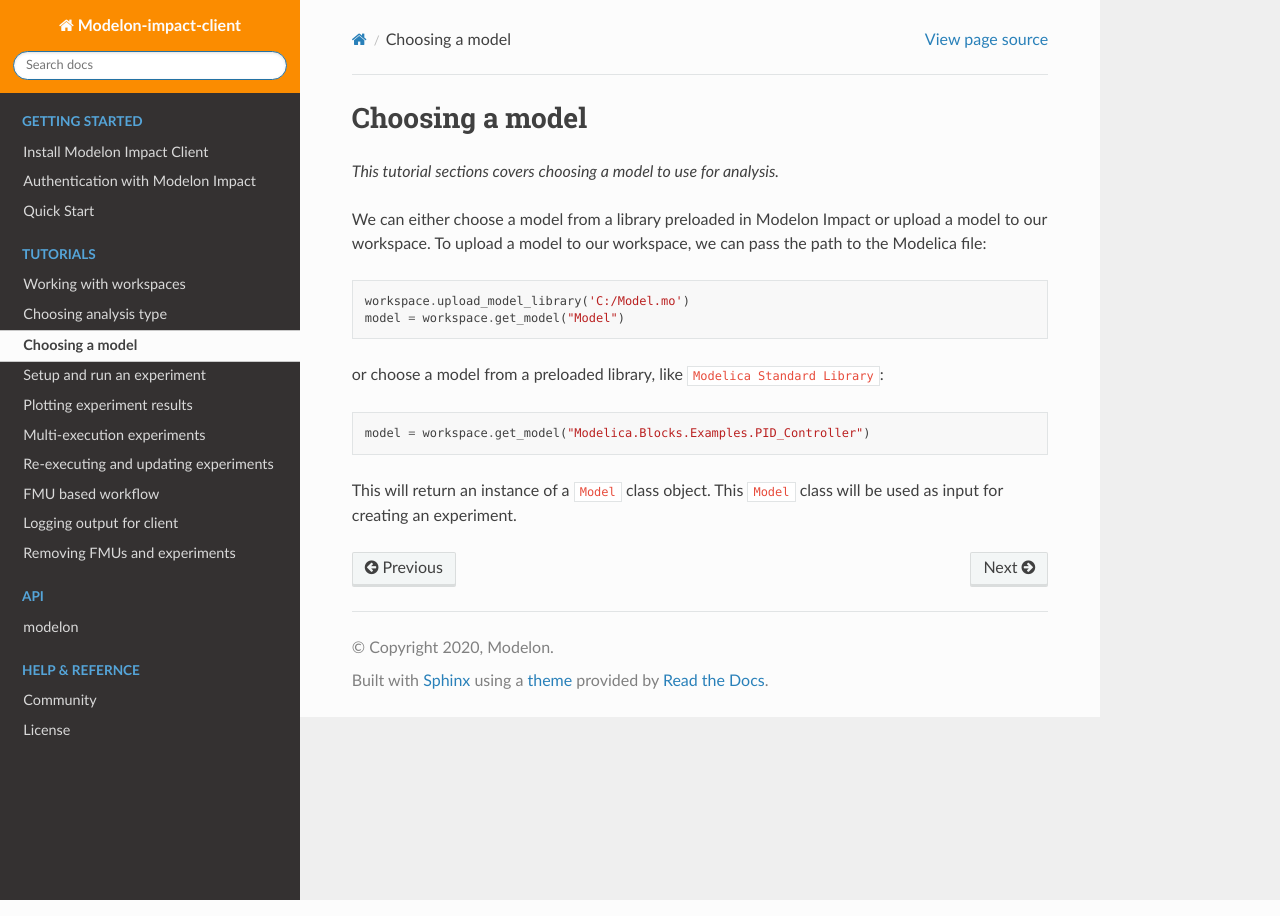
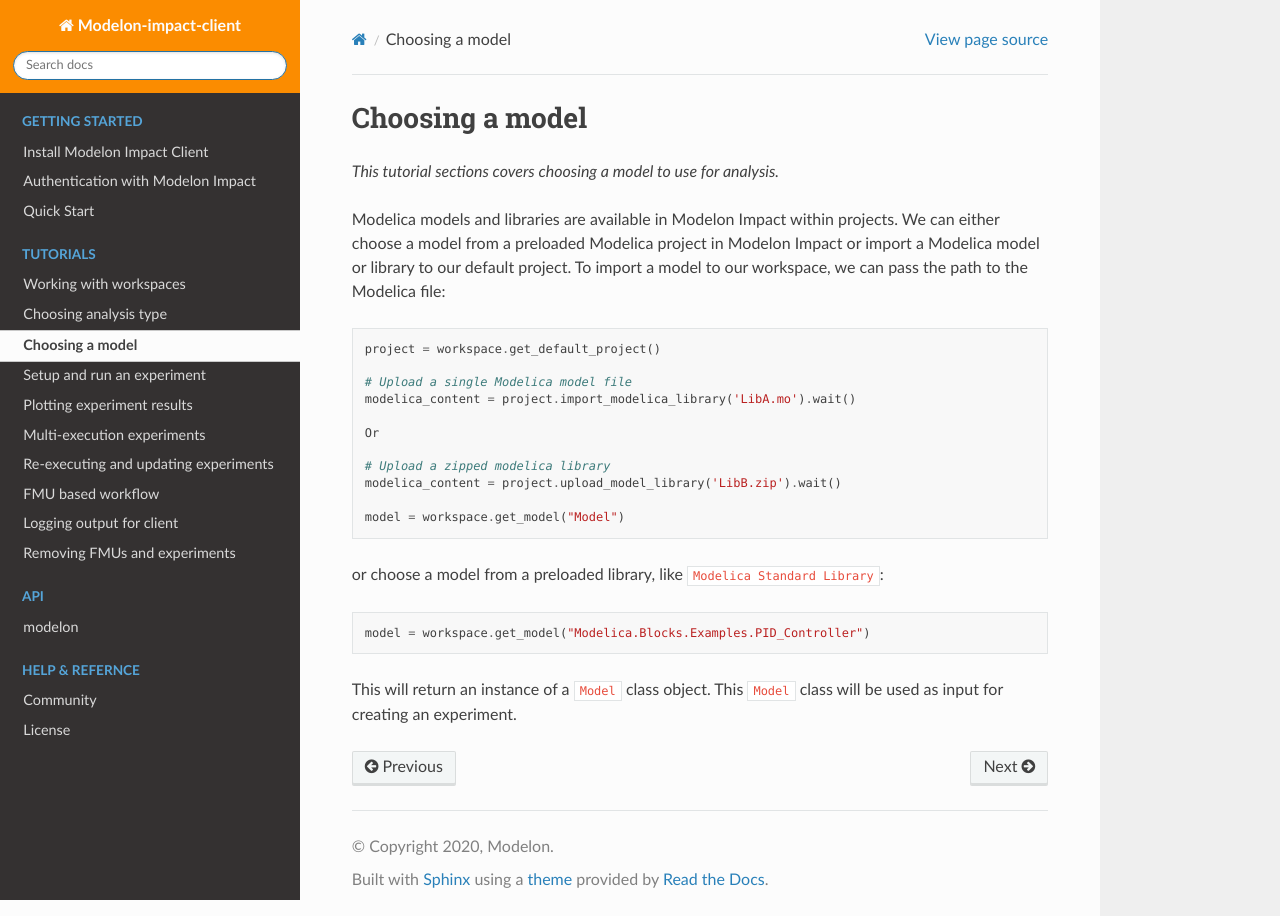
Before and after one commit to modelon-community/impact-client-python, a Sphinx documentation site: the page built from docs/source/choosing_a_model.rst, in a window 1280 px wide. Built offline with Sphinx 7.4.7 and the Read the Docs theme 2.0.0, drawn with Linux system fonts in a browser that asks for light colours.

Commit message:
chore: updated choosing a model section

```diff
--- a/docs/source/choosing_a_model.rst
+++ b/docs/source/choosing_a_model.rst
@@ -3,10 +3,20 @@
 
 *This tutorial sections covers choosing a model to use for analysis.*
 
-We can either choose a model from a library preloaded in Modelon Impact or upload a model to our workspace. To upload
-a model to our workspace, we can pass the path to the Modelica file::
+Modelica models and libraries are available in Modelon Impact within projects. We can either choose a model
+from a preloaded Modelica project in Modelon Impact or import a Modelica model or library to our default
+project. To import a model to our workspace, we can pass the path to the Modelica file::
 
-   workspace.upload_model_library('C:/Model.mo')
+   project = workspace.get_default_project()
+
+   # Upload a single Modelica model file
+   modelica_content = project.import_modelica_library('LibA.mo').wait()
+
+   Or
+
+   # Upload a zipped modelica library
+   modelica_content = project.upload_model_library('LibB.zip').wait()
+
    model = workspace.get_model("Model")
 
 or choose a model from a preloaded library, like ``Modelica Standard Library``::
```
